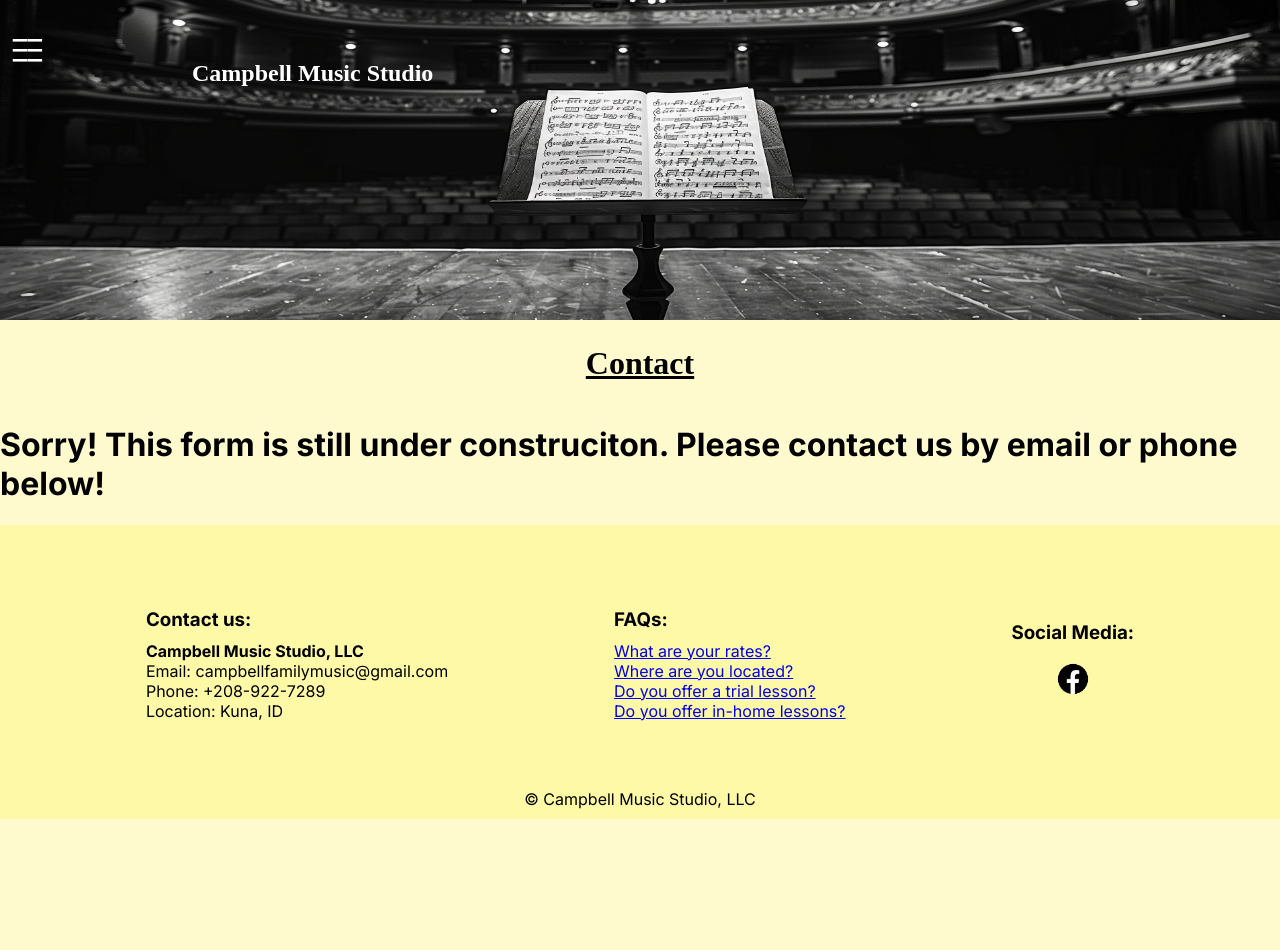
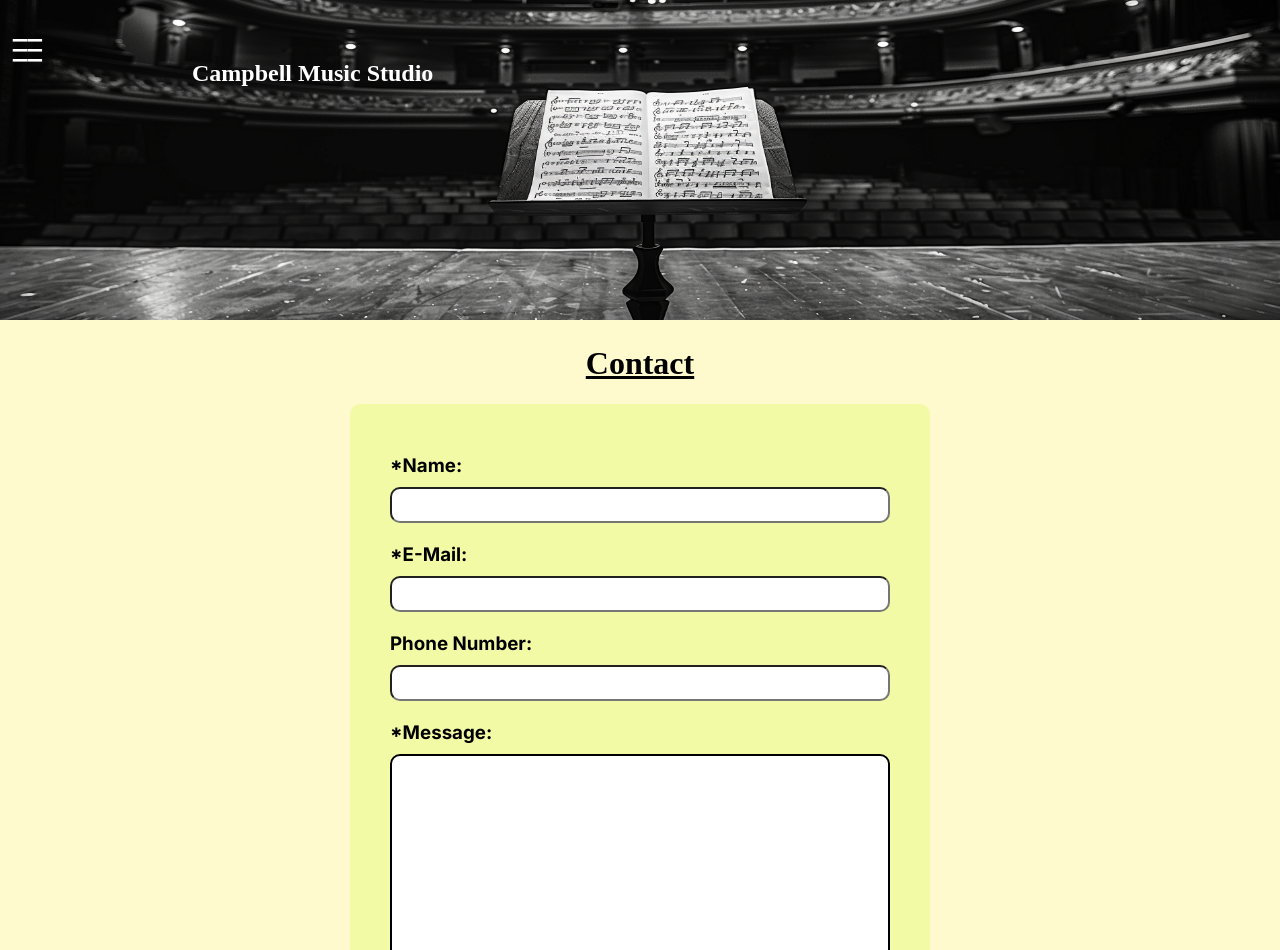
Before and after one commit to robecampbelljr/cms, a Next.js app: page /contact in a window 1280 px wide. Shown: the top 950 px of the page. Before the commit the page ends 819 px from the top, so only its background shows below. Built offline with nearby package versions, Linux system fonts and the light colour scheme.

Commit message:
Created a dev branch to refacto backend for Unix server

```diff
--- a/src/app/contact/page.tsx
+++ b/src/app/contact/page.tsx
@@ -7,7 +7,7 @@ import { useState } from 'react';
 
 const contact = () => {
 
-  let [formUnderConstruction, setFormUnderConstruction] = useState(true);
+  let [formUnderConstruction, setFormUnderConstruction] = useState(false);
 
   let sendMessage = async (e: React.FormEvent<HTMLFormElement>) => {
     e.preventDefault();
--- a/src/app/new-student/page.tsx
+++ b/src/app/new-student/page.tsx
@@ -41,7 +41,7 @@ export default function NewStudent() {
   let [selfSaxCheck, setSelfSaxCheck] = useState(false);
   let [selfVoiceCheck, setSelfVoiceCheck] = useState(false);
   let [allChildrenChecked, setAllChildrenChecked] = useState(false);
-  let [formUnderConstruction, setFormUnderConstruction] = useState(true);
+  let [formUnderConstruction, setFormUnderConstruction] = useState(false);
 
   useEffect(() => {
     let experience = false;
```
